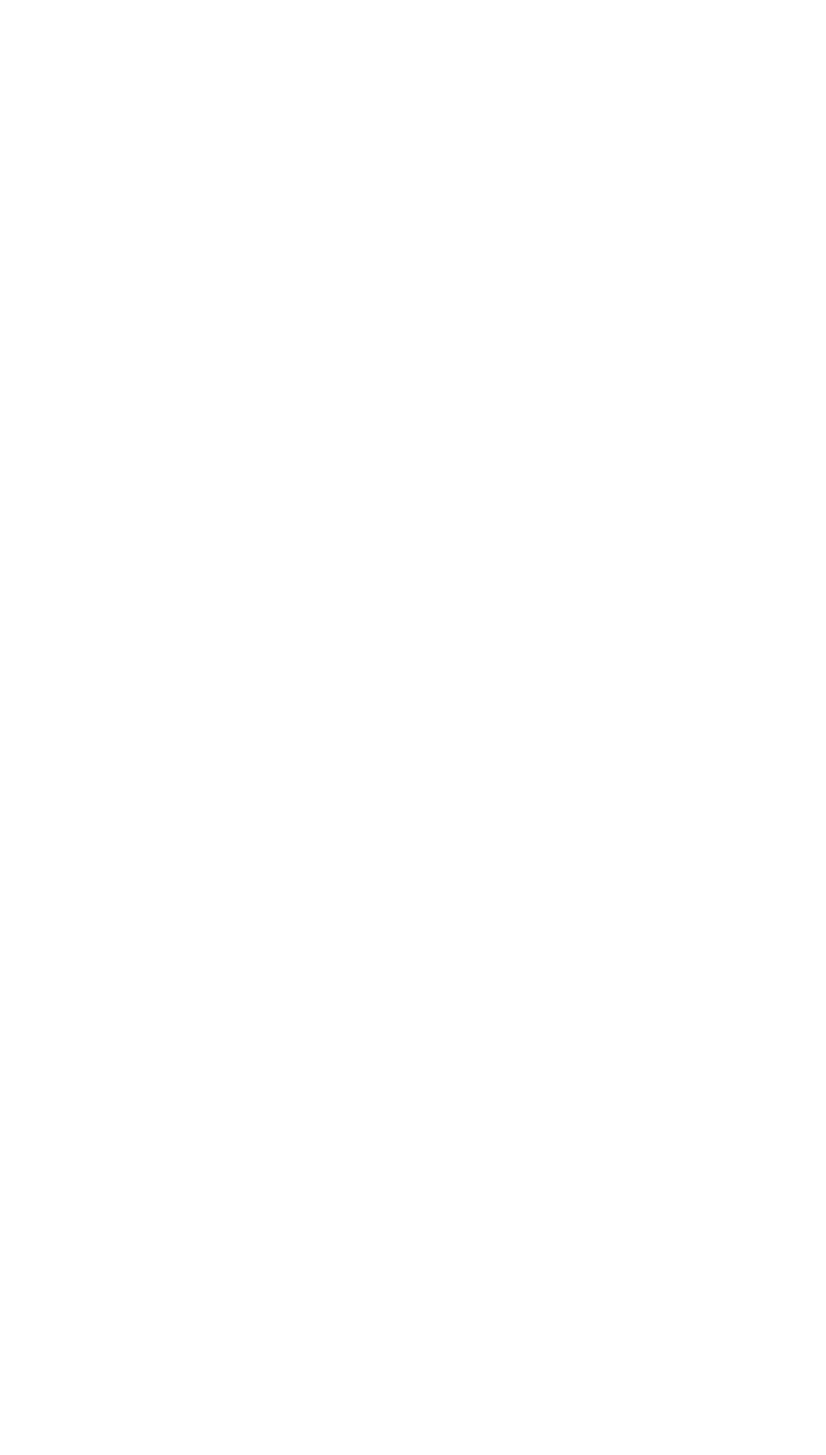
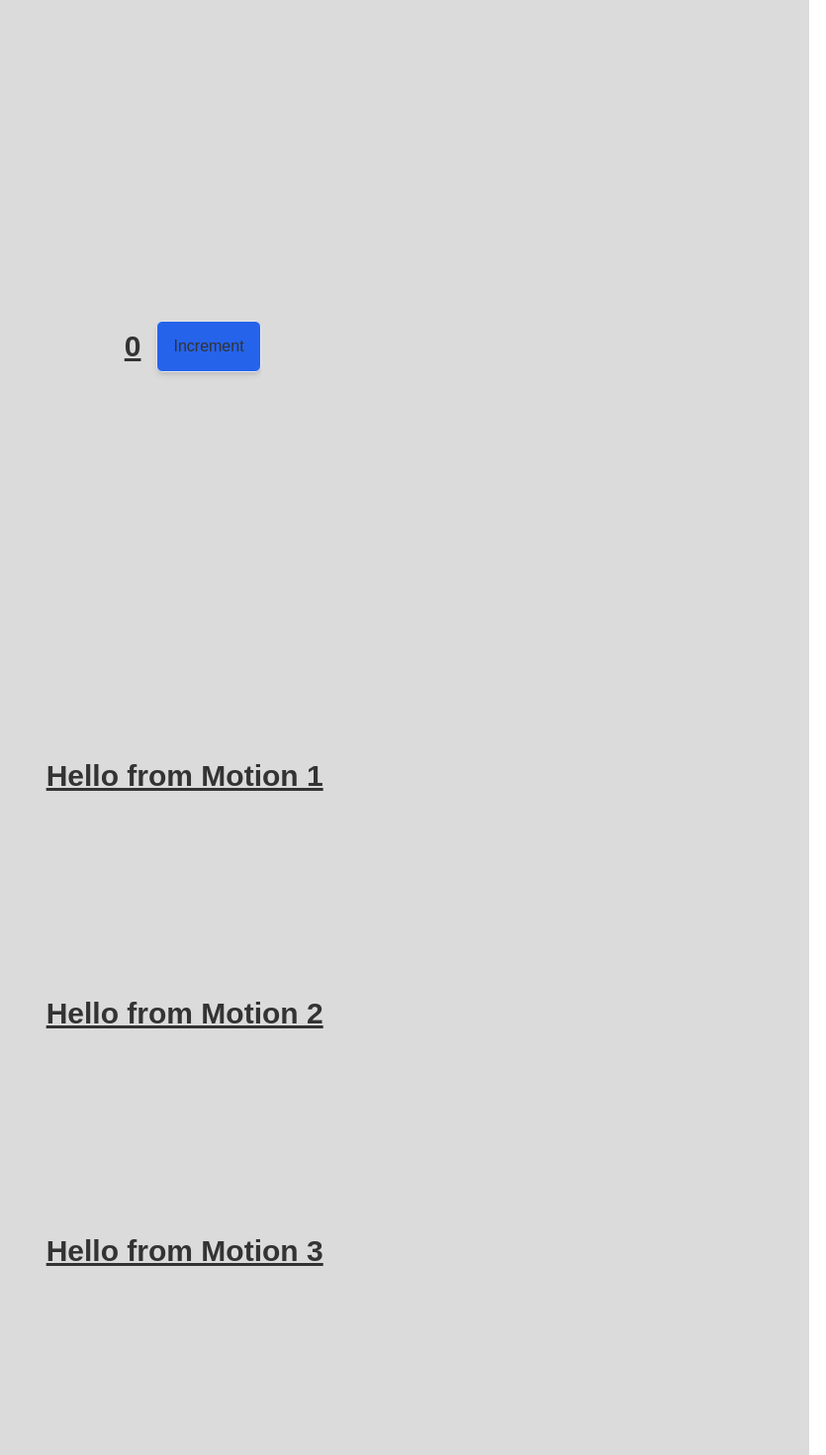
Before and after one commit to yousefelassal/react-router-tut, a React (Vite) app: page / in a window 1280 px wide. Shown: the part 130-1600 px from the top of the page at 99% size, without its empty margins (445-1280 px from the left). Before the commit the page ends 800 px from the top, so only its background shows below. Built offline with nearby package versions, Linux system fonts and the light colour scheme.

Commit message:
test framer motion

```diff
--- a/src/App.jsx
+++ b/src/App.jsx
@@ -1,13 +1,48 @@
 import { useState } from 'react'
+import { motion } from 'framer-motion'
 import './App.scss'
 
 const App = () => {
   const [count, setCount] = useState(0)
 
   return (
-    <div className="App w-screen flex items-center justify-center">
-      <h1 className="text-3xl font-bold underline p-4">{count}</h1>
-      <button onClick={() => setCount(count + 1)}>Increment</button>
+    <div className="App w-[98.7vw] flex flex-col items-center justify-center overflow-x-hidden">
+      <div>
+        <h1 className="text-5xl font-bold p-4">Hello from App</h1>
+      </div>
+      <div className="justify-center items-center flex h-screen overflow-x-hidden">
+        <h1 className="text-3xl font-bold underline p-4">{count}</h1>
+        <motion.button
+          whileHover={{ scale: 1.05 }}
+          whileTap={{ scale: 0.9 }}
+          className="border rounded-md shadow-md bg-blue-600 p-4" onClick={() => setCount(count + 1)}>
+          Increment
+        </motion.button>
+      </div>
+        <motion.div
+          initial={{ opacity: 0 }}
+          whileInView={{ opacity: 1 }}
+          viewport={{ once: false }}
+          className="h-60"
+        >
+          <h1 className="text-3xl font-bold underline p-4">Hello from Motion 1</h1>
+        </motion.div>
+        <motion.div
+          initial={{ opacity: 0 }}
+          whileInView={{ opacity: 1 }}
+          viewport={{ once: false }}
+          className="h-60"
+        >
+          <h1 className="text-3xl font-bold underline p-4">Hello from Motion 2</h1>
+        </motion.div>
+        <motion.div
+          initial={{ opacity: 0 }}
+          whileInView={{ opacity: 1 }}
+          viewport={{ once: false }}
+          className="h-60"
+        >
+          <h1 className="text-3xl font-bold underline p-4">Hello from Motion 3</h1>
+        </motion.div>
     </div>
   )
 }
--- a/src/App.scss
+++ b/src/App.scss
@@ -6,4 +6,5 @@ $background-color: #dbdbdb;
   font: 100% $font-stack;
   color: $primary-color;
   background-color: $background-color;
+  @apply min-h-screen;
 }
```
